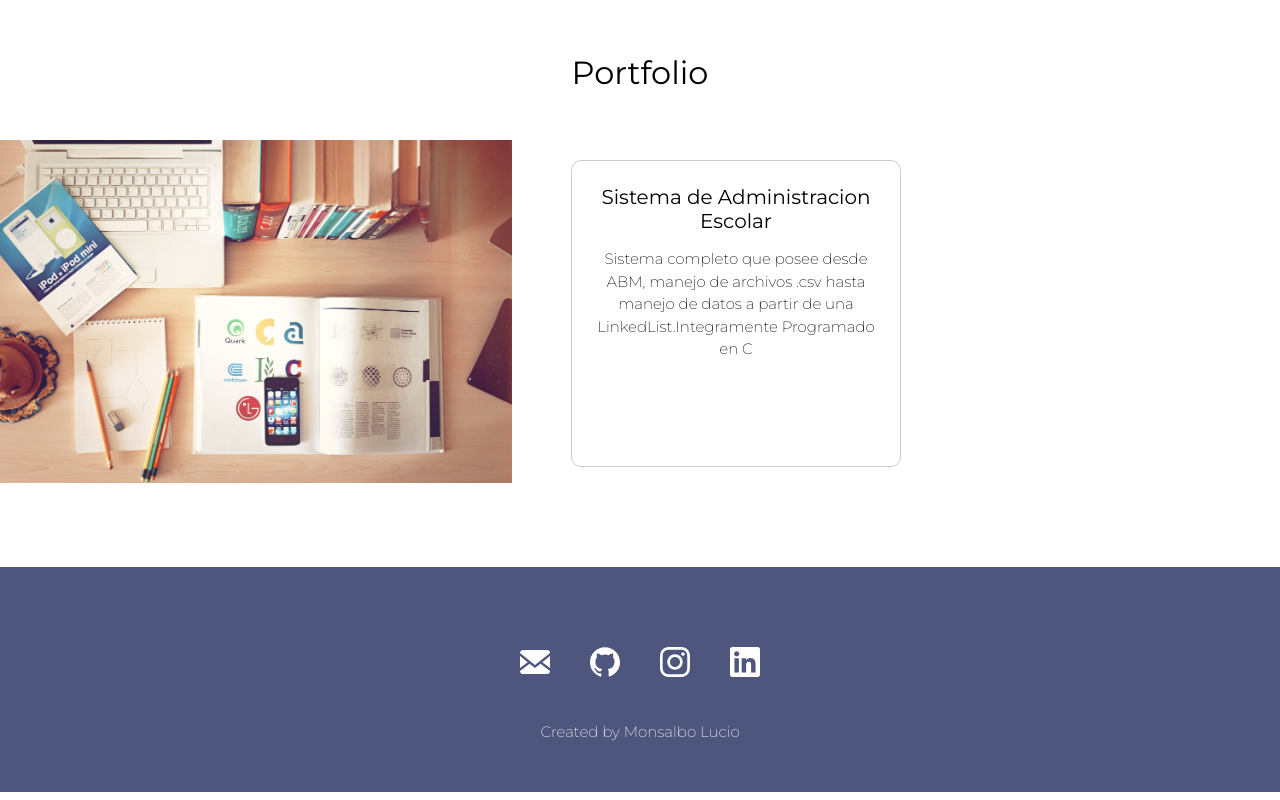
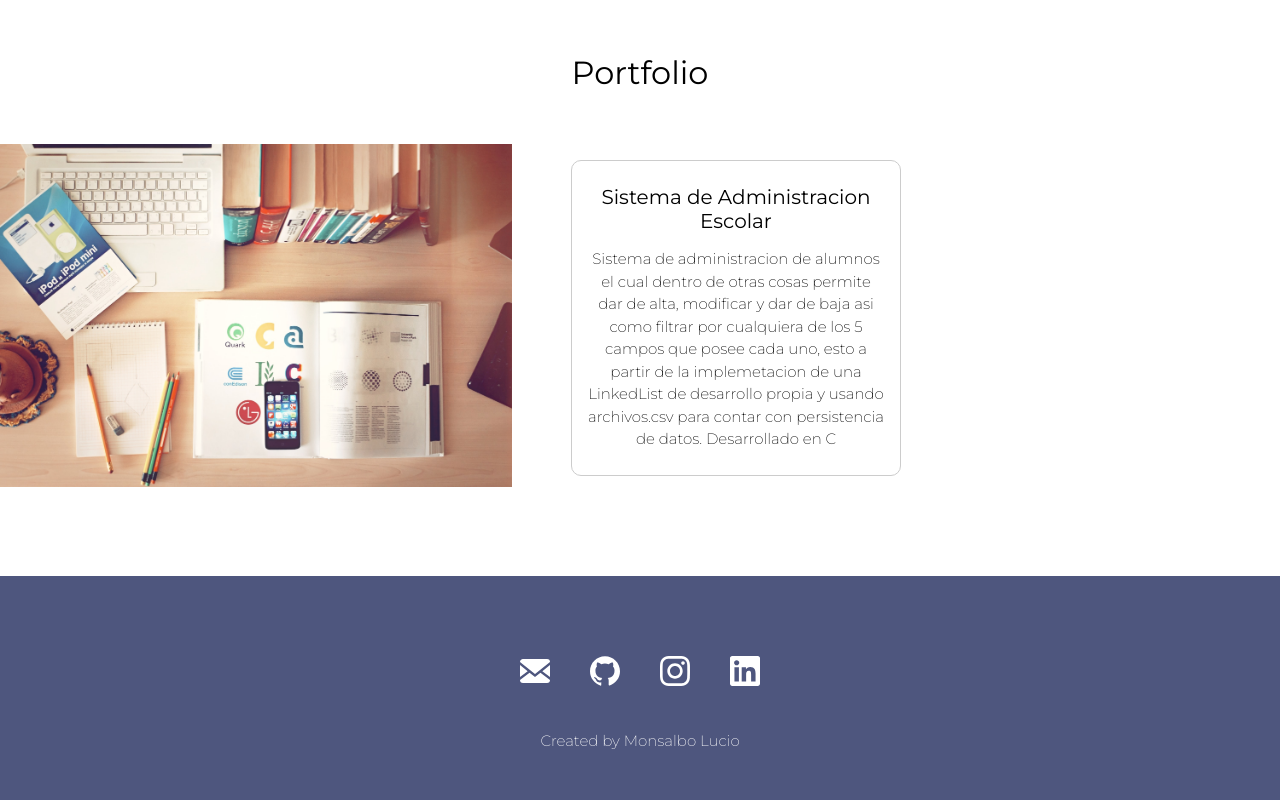
Before and after one commit to LucioAVM/Portafolio, a React (Vite) app: page / in a window 1280 px wide. Shown: the part 1849-2649 px from the top of the page. Built offline with nearby package versions, Linux system fonts and the light colour scheme.

Commit message:
actualizacion foto home

```diff
--- a/src/Components/Portfolio.jsx
+++ b/src/Components/Portfolio.jsx
@@ -33,7 +33,7 @@ const projectList = [
   {
     title: "Sistema de Administracion Escolar",
     description:
-      "Sistema completo que posee desde ABM, manejo de archivos .csv hasta manejo de datos a partir de una LinkedList.Integramente Programado en C",
+      "Sistema de administracion de alumnos el cual dentro de otras cosas permite dar de alta, modificar y dar de baja asi como filtrar por cualquiera de los 5 campos que posee cada uno, esto a partir de la implemetacion de una LinkedList de desarrollo propia y usando archivos.csv para contar con persistencia de datos. Desarrollado en C",
     url: "https://github.com/LucioAVM/unPocoDeTodo/tree/main/NoMachete",
   },/*
   {
```
